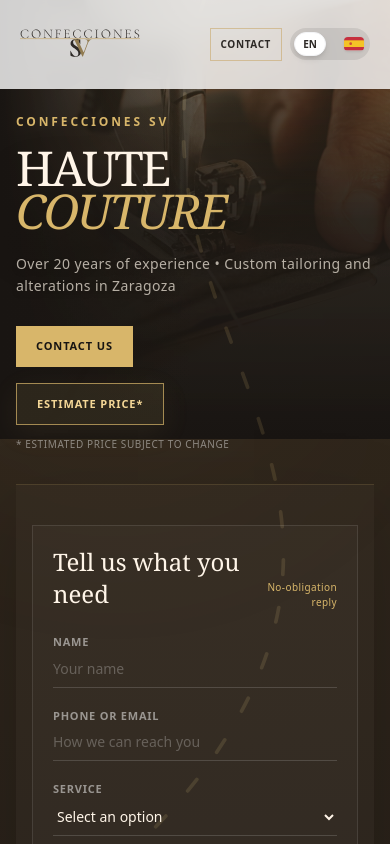
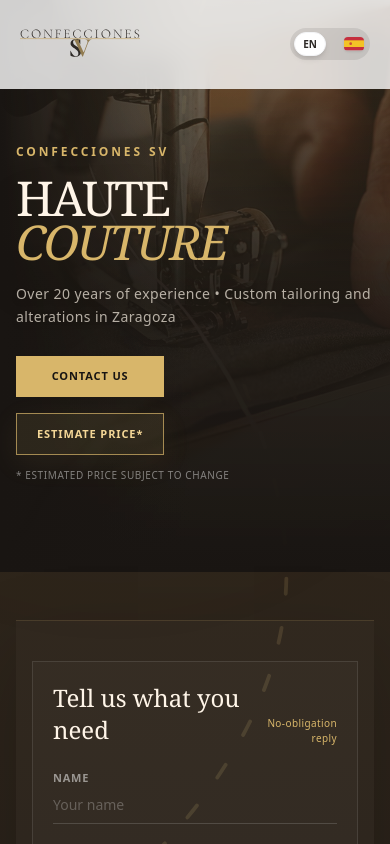
Before and after one commit to KevinJ-Gomez/confecciones-sv, a Next.js app: page /en in a window 390 px wide. Shown: the top 844 px of the page. Built offline with nearby package versions, Linux system fonts and the light colour scheme.

Commit message:
fix: ajusto de tamaño en versión movil

```diff
--- a/src/app/[lang]/page.js
+++ b/src/app/[lang]/page.js
@@ -93,17 +93,17 @@ export default function Home({ params }) {
           <MonogramaSVG size="header" />
         </div>
 
-        {/* HERO: IMAGEN FLUIDA DE FONDO */}
-        <div className="pointer-events-none absolute left-0 top-0 z-0 h-[52vh] w-full">
-          <img src="/assets/client-raw/hero.jpg" alt="Taller de costura" className="h-full w-full object-cover opacity-30 mix-blend-luminosity" />
-          <div className="absolute inset-0 bg-gradient-to-b from-transparent via-[#171412]/80 to-[#171412]" />
-          <div className="absolute inset-0 bg-gradient-to-r from-[#171412] via-transparent to-transparent" />
-          <div className="absolute inset-0 bg-[#C8A45D]/10 mix-blend-overlay" />
-        </div>
+        {/* HERO: TEXTO MINIMALISTA Y EDITORIAL */}
+        <section className="relative z-10 isolate mx-auto mb-12 flex min-h-[500px] w-full max-w-[1500px] flex-col justify-center pb-12 pt-8 sm:min-h-[520px] md:mb-8 md:min-h-[42vh] md:pb-8 md:pt-[5vh]">
+          {/* El fondo toma la altura real del hero, incluido el bloque de botones. */}
+          <div className="pointer-events-none absolute -top-18 bottom-0 left-1/2 -z-10 w-screen -translate-x-1/2">
+            <img src="/assets/client-raw/hero.jpg" alt="Taller de costura" className="h-full w-full object-cover opacity-30 mix-blend-luminosity" />
+            <div className="absolute inset-0 bg-gradient-to-b from-transparent via-[#171412]/80 to-[#171412]" />
+            <div className="absolute inset-0 bg-gradient-to-r from-[#171412] via-transparent to-transparent" />
+            <div className="absolute inset-0 bg-[#C8A45D]/10 mix-blend-overlay" />
+          </div>
 
-        {/* HERO: TEXTO MINIMALISTA Y EDITORIAL */}
-        <section className="relative z-10 mx-auto mb-8 flex min-h-[42vh] w-full max-w-[1500px] flex-col justify-center pt-[5vh]">
-          <motion.div initial={{ opacity: 0, y: 30 }} animate={{ opacity: 1, y: 0 }} transition={{ duration: 1.2, ease: "easeOut" }} className="w-full max-w-3xl">
+          <motion.div initial={{ opacity: 0, y: 30 }} animate={{ opacity: 1, y: 0 }} transition={{ duration: 1.2, ease: "easeOut" }} className="relative z-10 w-full max-w-3xl">
             <span className="mb-4 block font-sans text-xs font-semibold uppercase tracking-[0.24em] text-[#D8B66A] md:text-sm">
               {t.page.brand}
             </span>
@@ -119,16 +119,16 @@ export default function Home({ params }) {
 
             <div className="mt-7 flex flex-col items-start gap-2">
                <div className="flex flex-col items-start gap-4 sm:flex-row sm:items-center sm:gap-6">
-                 <motion.a href="#contacto" initial={{ opacity: 0, x: -20 }} animate={{ opacity: 1, x: 0 }} transition={{ duration: 0.8, delay: 0.6 }} whileHover={{ y: -2 }} className="inline-flex items-center justify-center bg-[#D8B66A] px-5 py-3 font-sans text-[11px] font-semibold uppercase tracking-[0.08em] text-[#171412] transition-colors hover:bg-[#FFF5E8]">
+                 <motion.a href="#contacto" initial={{ opacity: 0, x: -20 }} animate={{ opacity: 1, x: 0 }} transition={{ duration: 0.8, delay: 0.6 }} whileHover={{ y: -2 }} className="inline-flex w-full max-w-full items-center justify-center bg-[#D8B66A] px-5 py-3 text-center font-sans text-[11px] font-semibold uppercase tracking-[0.08em] text-[#171412] transition-colors hover:bg-[#FFF5E8] sm:w-auto">
                    {t.page.cta_contacto}
                  </motion.a>
 
-                 <motion.a href="#presupuesto" initial={{ opacity: 0 }} animate={{ opacity: 1 }} transition={{ duration: 0.8, delay: 0.8 }} whileHover={{ y: -2 }} className="inline-flex items-center justify-center border border-[#D8B66A]/70 bg-[#D8B66A]/10 px-5 py-3 font-sans text-[11px] font-semibold uppercase tracking-[0.08em] text-[#F4D797] shadow-[0_8px_30px_rgba(216,182,106,0.08)] transition-colors hover:border-[#FFF5E8] hover:bg-[#FFF5E8] hover:text-[#171412]">
+                 <motion.a href="#presupuesto" initial={{ opacity: 0 }} animate={{ opacity: 1 }} transition={{ duration: 0.8, delay: 0.8 }} whileHover={{ y: -2 }} className="inline-flex w-full max-w-full items-center justify-center border border-[#D8B66A]/70 bg-[#D8B66A]/10 px-5 py-3 text-center font-sans text-[11px] font-semibold uppercase tracking-[0.08em] text-[#F4D797] shadow-[0_8px_30px_rgba(216,182,106,0.08)] transition-colors hover:border-[#FFF5E8] hover:bg-[#FFF5E8] hover:text-[#171412] sm:w-auto">
                    {t.page.cta_presupuesto}
                  </motion.a>
                </div>
 
-               <motion.span initial={{ opacity: 0 }} animate={{ opacity: 1 }} transition={{ duration: 0.8, delay: 1 }} className="mt-1 font-sans text-[10px] uppercase tracking-[0.06em] text-white/45">
+               <motion.span initial={{ opacity: 0 }} animate={{ opacity: 1 }} transition={{ duration: 0.8, delay: 1 }} className="mt-1 max-w-full font-sans text-[10px] uppercase leading-relaxed tracking-[0.06em] text-white/45">
                  {t.page.disclaimer_precio}
                </motion.span>
             </div>
--- a/src/components/Calculadora.js
+++ b/src/components/Calculadora.js
@@ -148,8 +148,8 @@ export default function Calculadora({ dict }) {
     : currentStep === 1
       ? "min-h-[330px] md:min-h-[370px]"
       : currentStep === 2
-        ? "min-h-[550px] md:min-h-[580px]"
-        : "min-h-[500px] md:min-h-[540px]";
+        ? "min-h-[680px] md:min-h-[640px]"
+        : "min-h-[580px] md:min-h-[570px]";
 
   // =========================================================================
   // ⚙️ MOTOR DE MENSAJES (Tokenización i18n)
--- a/src/components/Header.js
+++ b/src/components/Header.js
@@ -139,7 +139,7 @@ export default function Header({ lang = 'es' }) {
         <div className="flex items-center justify-end gap-2">
           <button
             onClick={(event) => handleScrollClick(event, 'contacto')}
-            className="inline-flex items-center border border-[#C5A059]/50 px-2.5 py-2 font-sans text-[10px] font-semibold uppercase tracking-[0.06em] text-[#2D2926] transition-colors hover:bg-[#C5A059] lg:hidden"
+            className="hidden items-center border border-[#C5A059]/50 px-2.5 py-2 font-sans text-[10px] font-semibold uppercase tracking-[0.06em] text-[#2D2926] transition-colors hover:bg-[#C5A059] min-[400px]:inline-flex lg:hidden"
           >
             {lang === 'es' ? 'Contacto' : 'Contact'}
           </button>
```
